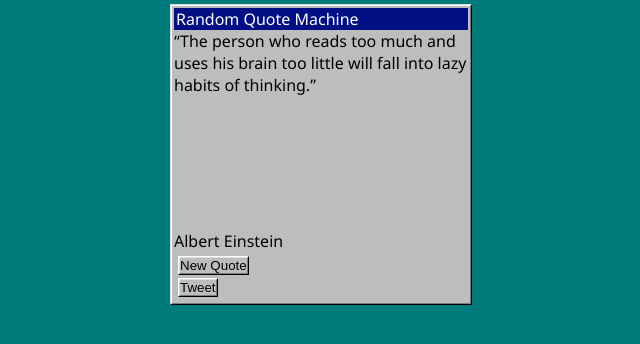
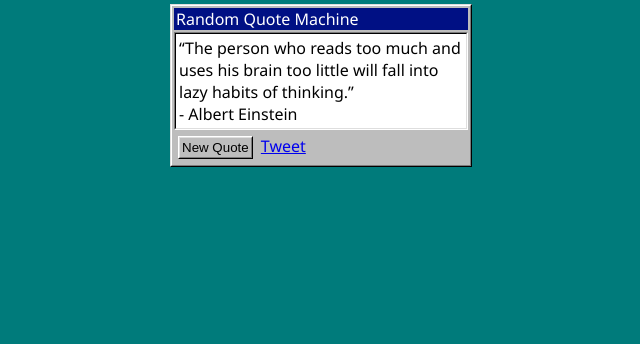
Before and after one commit to jlr910168/random-quote-machine, a website built with webpack: page src/index.html in a window 1280 px wide. Shown: the whole page, without its empty margins (319-959 px from the left). Built offline with nearby package versions, Linux system fonts and the light colour scheme.

Commit message:
borders styling

```diff
--- a/src/index.html
+++ b/src/index.html
@@ -9,12 +9,12 @@
 <body>
   <div id="quote-box">
     <div id="title">Random Quote Machine</div>
-    <div id="text"></div>
-    <div id="author"></div>
+    <div id="text-block">
+      <div id="text"></div>
+      <div id="author"></div>
+    </div>
     <button id="new-quote">New Quote</button>
-    <button>
-      <a id="tweet-quote" target="_blank" href="http://twitter.com/intent/tweet">Tweet</a>
-    </button>
+    <a id="tweet-quote" target="_blank"   href="http://twitter.com/intent/tweet">Tweet</a>
   </div>
 </body>
 </html>
--- a/src/index.js
+++ b/src/index.js
@@ -14,9 +14,9 @@ const randomQuote = () => {
 const getQuote = () => {
   const { text, author } = randomQuote();
   quoteText.innerHTML = text;
-  quoteAuthor.innerHTML = author;
+  quoteAuthor.innerHTML = `- ${author}`;
   tweetQuote.href =
-    `http://twitter.com/intent/tweet?text=${text}%0A%20%2D%20${author}`;
+    `http://twitter.com/intent/tweet?text=${encodeURIComponent(text)}%0A%20%2D%20${encodeURIComponent(author)}`;
 };
 
 window.addEventListener('load', getQuote);
--- a/src/style.css
+++ b/src/style.css
@@ -56,24 +56,34 @@ body {
   z-index: -2;
 }
 
-#text {
-  height: 200px;
+#text-block {
+  margin: 3px 1px;
+  padding: 3px;
+  background-color: #fff;
+  position: relative;
+  border-top:    1px solid var(--br-main);
+  border-left:   1px solid var(--br-main);
+  border-bottom: 1px solid var(--tl-second);
+  border-right:  1px solid var(--tl-second);
 }
 
-a {
-  display: block;
-  width: 100%;
-  height: 100%;
-  z-index: 1;
-  color: black;
-  text-decoration: none;
+#text-block:after {
+  content: '';
+  position: absolute;
+  top:    -2px;
+  left:   -2px;
+  bottom: -2px;
+  right:  -2px;
+  border-top:    1px solid var(--br-second);
+  border-left:   1px solid var(--br-second);
+  border-bottom: 1px solid var(--tl-main);
+  border-right:  1px solid var(--tl-main);
 }
 
 button {
-  padding: 0;
+  padding: 2px;
   margin: 5px;
   outline: none;
-  display: block;
   position: relative;
   background-color: var(--elem-background);
   border-top:    1px solid var(--tl-second);
```
